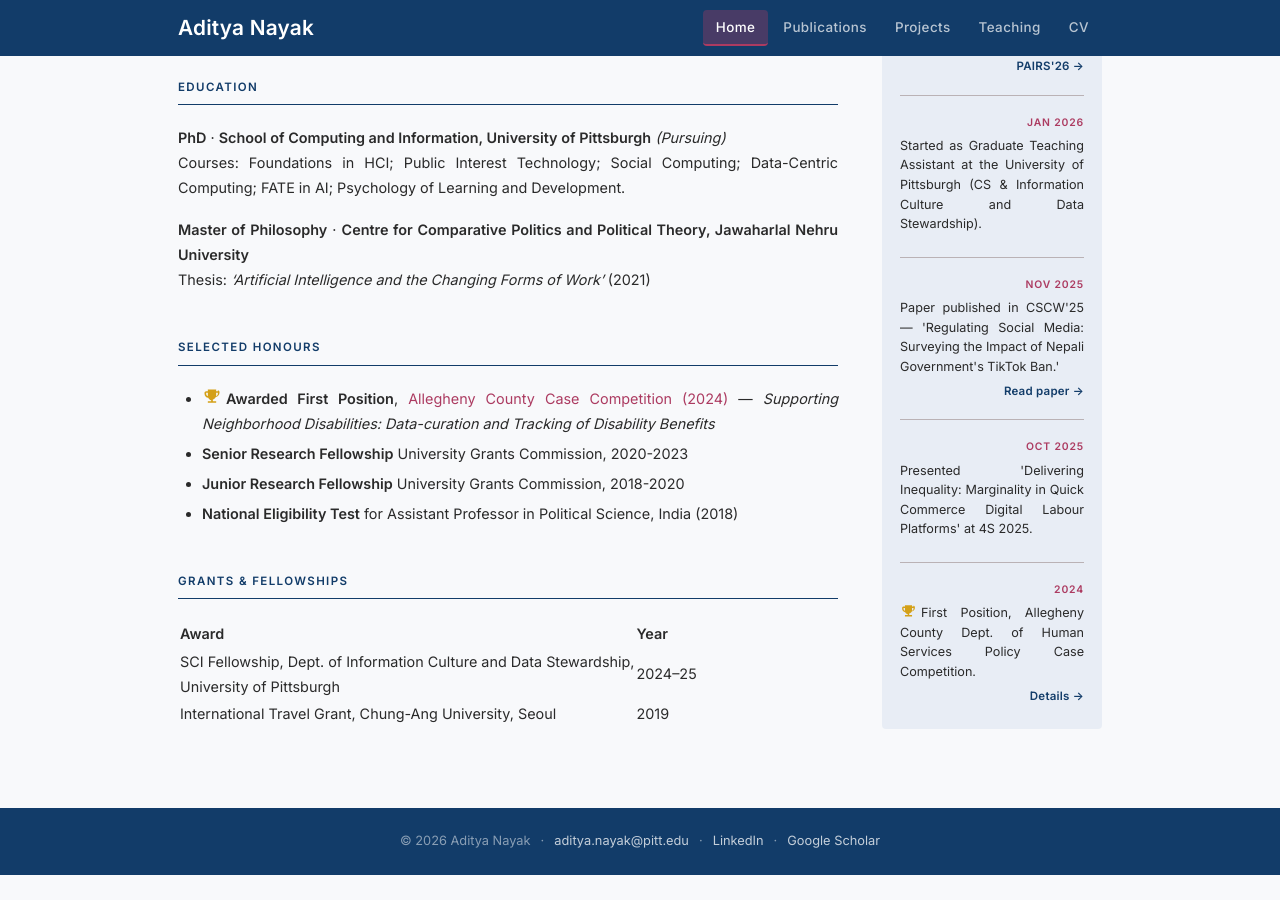
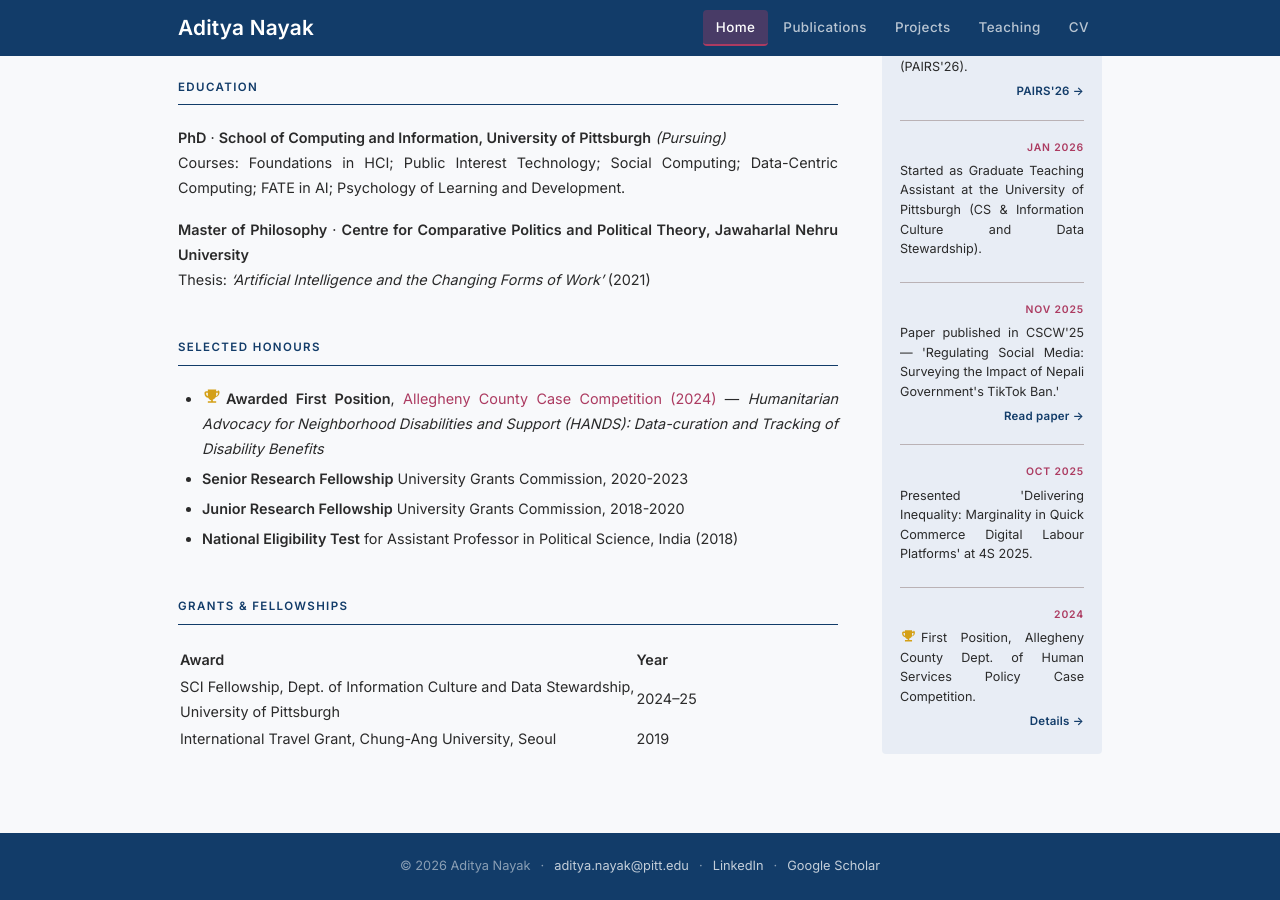
Before and after one commit to adityanayak-info/adityanayak-info.github.io, a Jekyll site: the page built from index.md, in a window 1280 px wide and 900 px high, scrolled down 1632 px. Built offline with Jekyll 4.4.1, drawn with Linux system fonts in a browser that asks for light colours; before the commit the page ends 2507 px from its top, so only the background shows below that.

Commit message:
Update selected honours section in index.md

```diff
--- a/index.md
+++ b/index.md
@@ -171,7 +171,7 @@
 
 ## Selected Honours
 
-- <span><svg xmlns="http://www.w3.org/2000/svg" viewBox="0 0 24 24" fill="#D4A017" width="20" height="20" style="display:inline-block;vertical-align:-3px;margin-right:4px"><path d="M19 5h-2V3H7v2H5c-1.1 0-2 .9-2 2v1c0 2.55 1.92 4.63 4.39 4.94.63 1.5 1.98 2.63 3.61 2.96V17H7v2h10v-2h-4v-2.1c1.63-.33 2.98-1.46 3.61-2.96C19.08 11.63 21 9.55 21 7V6c0-1.1-.9-2-2-2zM7 10.82C5.84 10.4 5 9.3 5 8V7h2v3.82zm12-2.82c0 1.3-.84 2.4-2 2.82V7h2v1z"/></svg></span>**Awarded First Position**, [Allegheny County Case Competition (2024)](https://www.sci.pitt.edu/news/sci-phd-student-wins-allegheny-county-competition-supporting-refugees){:target="_blank"} — *Supporting Neighborhood Disabilities: Data-curation and Tracking of Disability Benefits*
+- <span><svg xmlns="http://www.w3.org/2000/svg" viewBox="0 0 24 24" fill="#D4A017" width="20" height="20" style="display:inline-block;vertical-align:-3px;margin-right:4px"><path d="M19 5h-2V3H7v2H5c-1.1 0-2 .9-2 2v1c0 2.55 1.92 4.63 4.39 4.94.63 1.5 1.98 2.63 3.61 2.96V17H7v2h10v-2h-4v-2.1c1.63-.33 2.98-1.46 3.61-2.96C19.08 11.63 21 9.55 21 7V6c0-1.1-.9-2-2-2zM7 10.82C5.84 10.4 5 9.3 5 8V7h2v3.82zm12-2.82c0 1.3-.84 2.4-2 2.82V7h2v1z"/></svg></span>**Awarded First Position**, [Allegheny County Case Competition (2024)](https://www.sci.pitt.edu/news/sci-phd-student-wins-allegheny-county-competition-supporting-refugees){:target="_blank"} — *Humanitarian Advocacy for Neighborhood Disabilities and Support (HANDS): Data-curation and Tracking of Disability Benefits*
 - **Senior Research Fellowship** University Grants Commission, 2020-2023
 - **Junior Research Fellowship** University Grants Commission, 2018-2020
 - **National Eligibility Test** for Assistant Professor in Political Science, India (2018)
```
